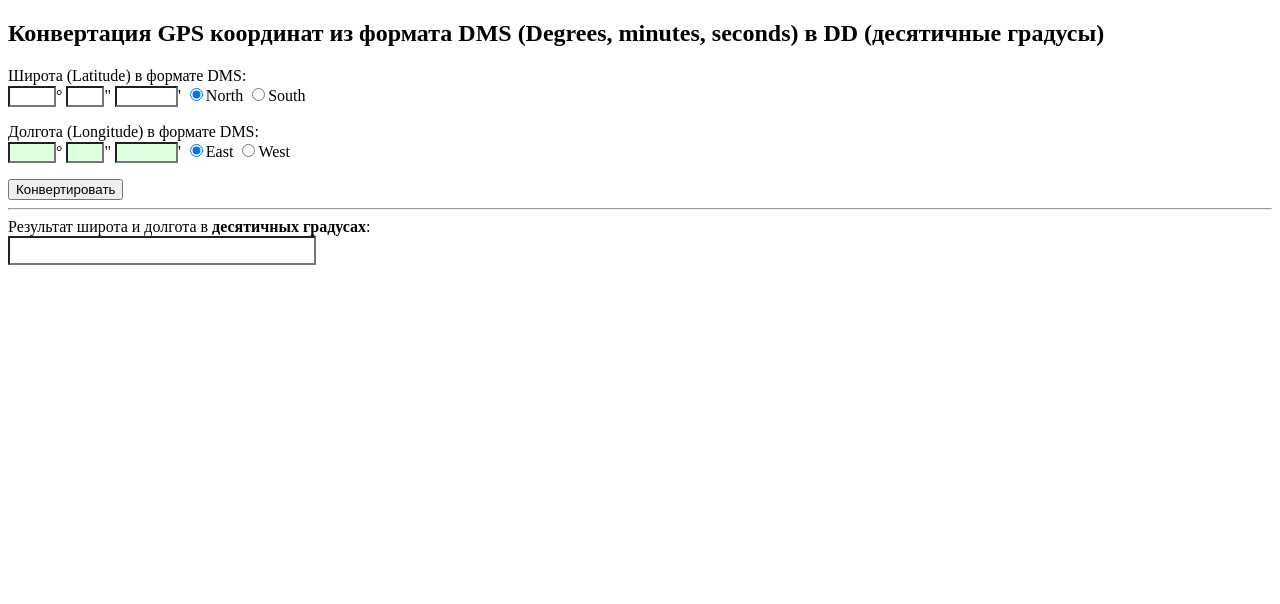
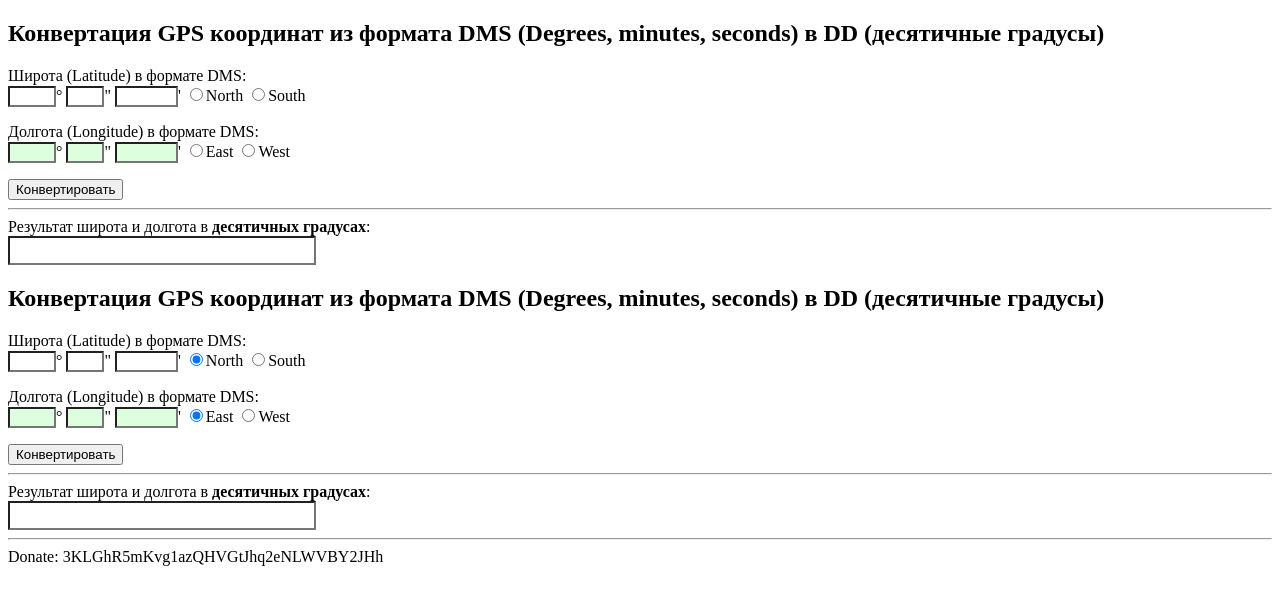
Before and after one commit to provodnikkk/dms2dd, a plain HTML site: page index.html in a window 1280 px wide. Drawn offline with Linux system fonts and the light colour scheme.

Commit message:
Update index.html

```diff
--- a/index.html
+++ b/index.html
@@ -81,6 +81,98 @@ function ParseDMS() {
 <hr>
 Результат широта и долгота в <b>десятичных градусах</b>: <br>
 <input type="text" id="result" value="" style="width:300px; font-size:20px; background-color:white;">
+<!DOCTYPE html>
+<!-- saved from url=(0065)file:///D:/EXIF/DMS%20to%20LAT/DMS%20to%20decimal%20lat-lng2.html -->
+<html><head><meta http-equiv="Content-Type" content="text/html; charset=UTF-8">
+
+	<meta http-equiv="X-UA-Compatible" content="IE=edge">
+	<meta name="viewport" content="width=device-width, initial-scale=1.0">
+
+	<title>DMS to decimal lat-lng</title>
+	<meta name="description" content="Конвертация GPS координат из формата DMS (Degrees, minutes, seconds) в градусы (latitude/longitude)">
+
+
+<script>
+
+function toDecimal() {
+	var latD = document.getElementById('latD').value;
+	var latM = document.getElementById('latM').value;
+	var latS = document.getElementById('latS').value;
+	var lngD = document.getElementById('lngD').value;
+	var lngM = document.getElementById('lngM').value;
+	var lngS = document.getElementById('lngS').value;
+	var lat, lng;
+
+	lat = parseFloat(latD) + parseFloat(latM) / 60 + parseFloat(latS) / 3600;
+	if(document.getElementById('S').checked == true) lat = lat * (-1);
+
+	lng = parseFloat(lngD) + parseFloat(lngM)/60 + parseFloat(lngS)/3600;
+	if(document.getElementById('W').checked == true) lng = lng * (-1);
+
+	document.getElementById('result').value = (lat).toFixed(7) + "," + (lng).toFixed(7);
+
+}
+
+function ParseDMS() {
+	var input = document.getElementById('latlongDMS').value;
+	input = input.replace(".","X");
+	input = input.replace(".","X");
+    var parts = input.split(/[^\d\w]+/);
+    parts[2] = parts[2].replace("X",".");
+    parts[6] = parts[6].replace("X",".");
+
+	document.getElementById('latD').value = parts[0];
+	document.getElementById('latM').value = parts[1];
+	document.getElementById('latS').value = parts[2];
+	document.getElementById('lngD').value = parts[4];
+	document.getElementById('lngM').value = parts[5];
+	document.getElementById('lngS').value = parts[6];
+    if(parts[3].toUpperCase() == "S") document.getElementById('S').checked = true; else document.getElementById('N').checked = true;
+    if(parts[7].toUpperCase() == "W") document.getElementById('W').checked = true; else document.getElementById('E').checked = true;
+   	document.getElementById('result').value = "";
+
+}
+
+</script>
+</head>
+<body class="loaded">
+
+	<div id="content" style="background-color: white; height: auto !important;">
+
+
+      <section class="row">
+      <div class="col-full">
+
+<h2>Конвертация GPS координат из формата DMS (Degrees, minutes, seconds) в DD (десятичные градусы)</h2>
+<p>Широта (Latitude) в формате DMS:<br>
+<input type="text" id="latD" name="latD" style="background-color:white; width:40px;">°
+<input type="text" id="latM" name="latM" style="background-color:white; width:30px;">"
+<input type="text" id="latS" name="latS" style="background-color:white; width:55px;">'
+<label><input type="radio" name="latP" id="N" value="N" checked="">North</label>
+<label><input type="radio" name="latP" id="S" value="S">South</label>
+</p>
+<p>Долгота (Longitude) в формате DMS:<br>
+<input type="text" id="lngD" name="lngD" style="background-color:#DFD; width:40px;">°
+<input type="text" id="lngM" name="lngM" style="background-color:#DFD; width:30px;">"
+<input type="text" id="lngS" name="lngS" style="background-color:#DFD; width:55px;">'
+<label><input type="radio" name="lngP" id="E" value="E" checked="">East</label>
+<label><input type="radio" name="lngP" id="W" value="W">West</label>
+
+
+</p>
+<input type="button" id="convert" value="Конвертировать" onclick="toDecimal();">
+<hr>
+Результат широта и долгота в <b>десятичных градусах</b>: <br>
+<input type="text" id="result" value="" style="width:300px; font-size:20px; background-color:white;">
+<hr>
+Donate: 3KLGhR5mKvg1azQHVGtJhq2eNLWVBY2JHh
+		</section>
+
+	</div>
+
+
+
+
 
 		</section>
 
```
